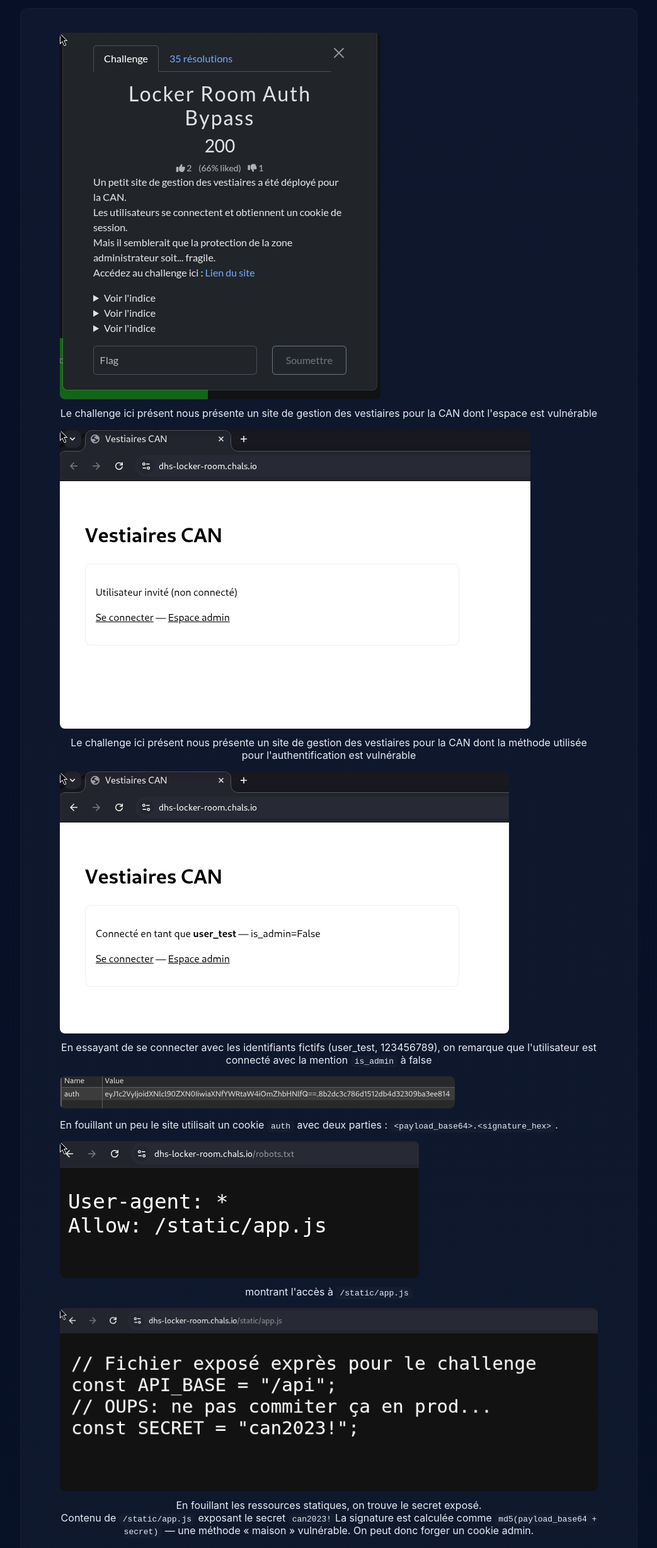
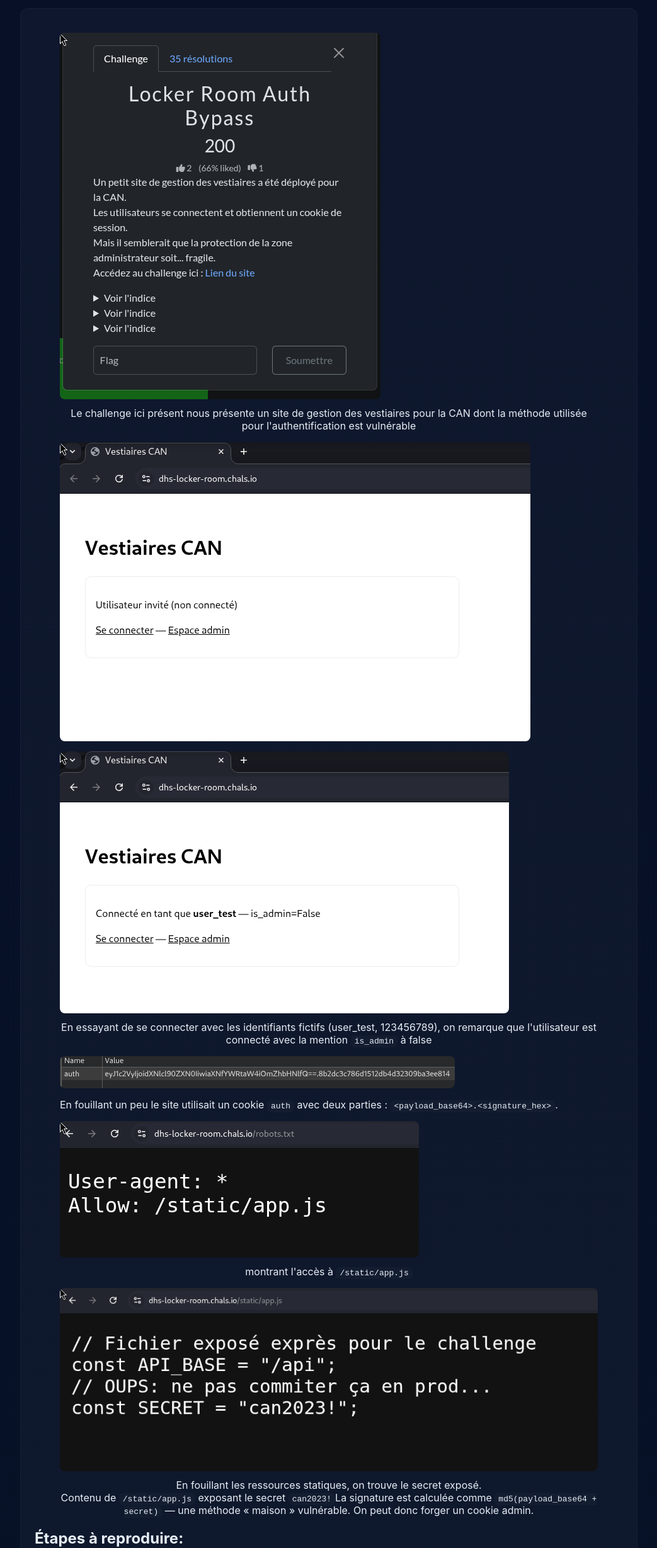
Before and after one commit to Eternity1224/writeup_dhs_web_2, a plain HTML site: page index.html in a window 1280 px wide. Shown: the part 97-2555 px from the top of the page at 63% size, without its empty margins (118-1161 px from the left). Drawn offline with Linux system fonts and the light colour scheme.

Commit message:
Update index.html

```diff
--- a/index.html
+++ b/index.html
@@ -34,12 +34,11 @@
     <div class="card">
       <figure>
         <img class="illus" src="1.png" alt="challenge" />
-        <figcaption class="center">Le challenge ici présent nous présente un site de gestion des vestiaires pour la CAN dont l'espace est vulnérable</figcaption>
+        <figcaption class="center">Le challenge ici présent nous présente un site de gestion des vestiaires pour la CAN dont la méthode utilisée pour l'authentification est vulnérable</figcaption>
       </figure>
 
       <figure>
         <img class="illus" src="2.png" alt="challenge" />
-        <figcaption class="center">Le challenge ici présent nous présente un site de gestion des vestiaires pour la CAN dont la méthode utilisée pour l'authentification est vulnérable</figcaption>
       </figure>
       <figure>
         <img class="illus" src="3.png" alt="challenge" />
@@ -57,7 +56,7 @@
         <img class="illus" src="8.png" alt="static app.js" />
         <figcaption class="center">En fouillant les ressources statiques, on trouve le secret exposé. <br> Contenu de <code>/static/app.js</code> exposant le secret <code>can2023!</code>La signature est calculée comme <code>md5(payload_base64 + secret)</code> — une méthode « maison » vulnérable. On peut donc forger un cookie admin.</figcaption>
       </figure>
-      <h2>Étapes reproduisibles</h2>
+      <h2>Étapes à reproduire:</h2>
       <ol>
         <li>Consulter <code>/robots.txt</code> et suivre la ressource autorisée <code>/static/app.js</code>.</li>
         <li>Récupérer <code>SECRET = "can2023!"</code> dans <code>/static/app.js</code>.</li>
```
